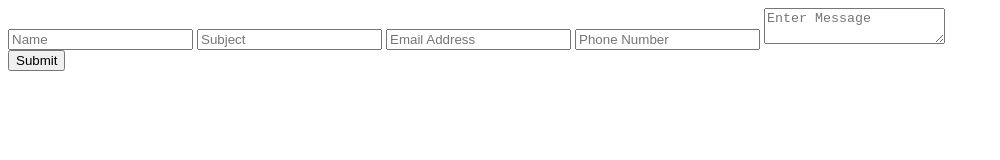
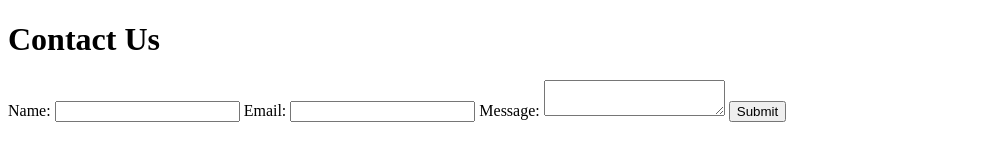
Before and after one commit to vaishu298/form, a plain HTML site: page index.html in a window 1280 px wide. Shown: the whole page, without its empty margins (0-1000 px from the left). Drawn offline with Linux system fonts and the light colour scheme.

Commit message:
Update index.html

```diff
--- a/index.html
+++ b/index.html
@@ -1,23 +1,23 @@
 <!DOCTYPE html>
 <html lang="en">
 <head>
-  <meta charset="UTF-8">
-  <meta name="viewport" content="width=device-width, initial-scale=1.0">
-  <title>Testing Form</title>
+    <meta charset="UTF-8">
+    <meta name="viewport" content="width=device-width, initial-scale=1.0">
+    <title>Contact Form</title>
 </head>
 <body>
-  <form name="contact" method="POST" data-netlify="true" data-netlify-recaptcha="true" onSubmit="submit">
-    <div class="text-fields">
-      <input type="text" placeholder="Name" name="name"/>
-      <input type="text" placeholder="Subject" name="subject"/>
-      <input type="email" placeholder="Email Address" name="email"/>
-      <input type="text"  placeholder="Phone Number" name="phone"/>
-      <textarea placeholder="Enter Message" name="message"></textarea>
-       <div> <!-- Recaptach-->
-        <div data-netlify-recaptcha="true"></div>
-       </div>
-    </div>
-    <button type="submit" >Submit</button>
-  </form>
+    <h1>Contact Us</h1>
+    <form name="contact" method="POST" data-netlify="true">
+        <label for="name">Name:</label>
+        <input type="text" name="name" required>
+
+        <label for="email">Email:</label>
+        <input type="email" name="email" required>
+
+        <label for="message">Message:</label>
+        <textarea name="message" required></textarea>
+
+        <button type="submit">Submit</button>
+    </form>
 </body>
 </html>
```
